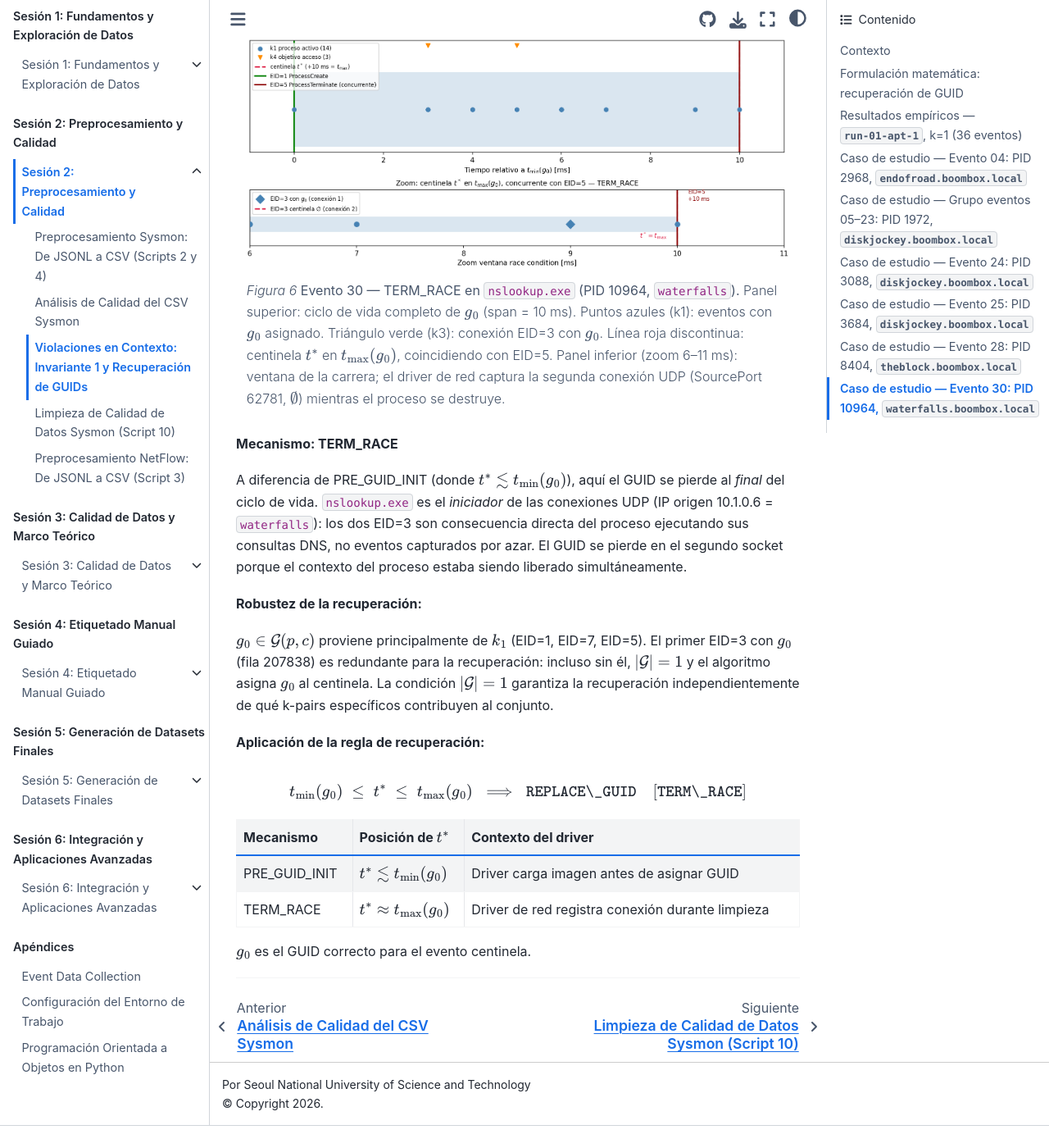
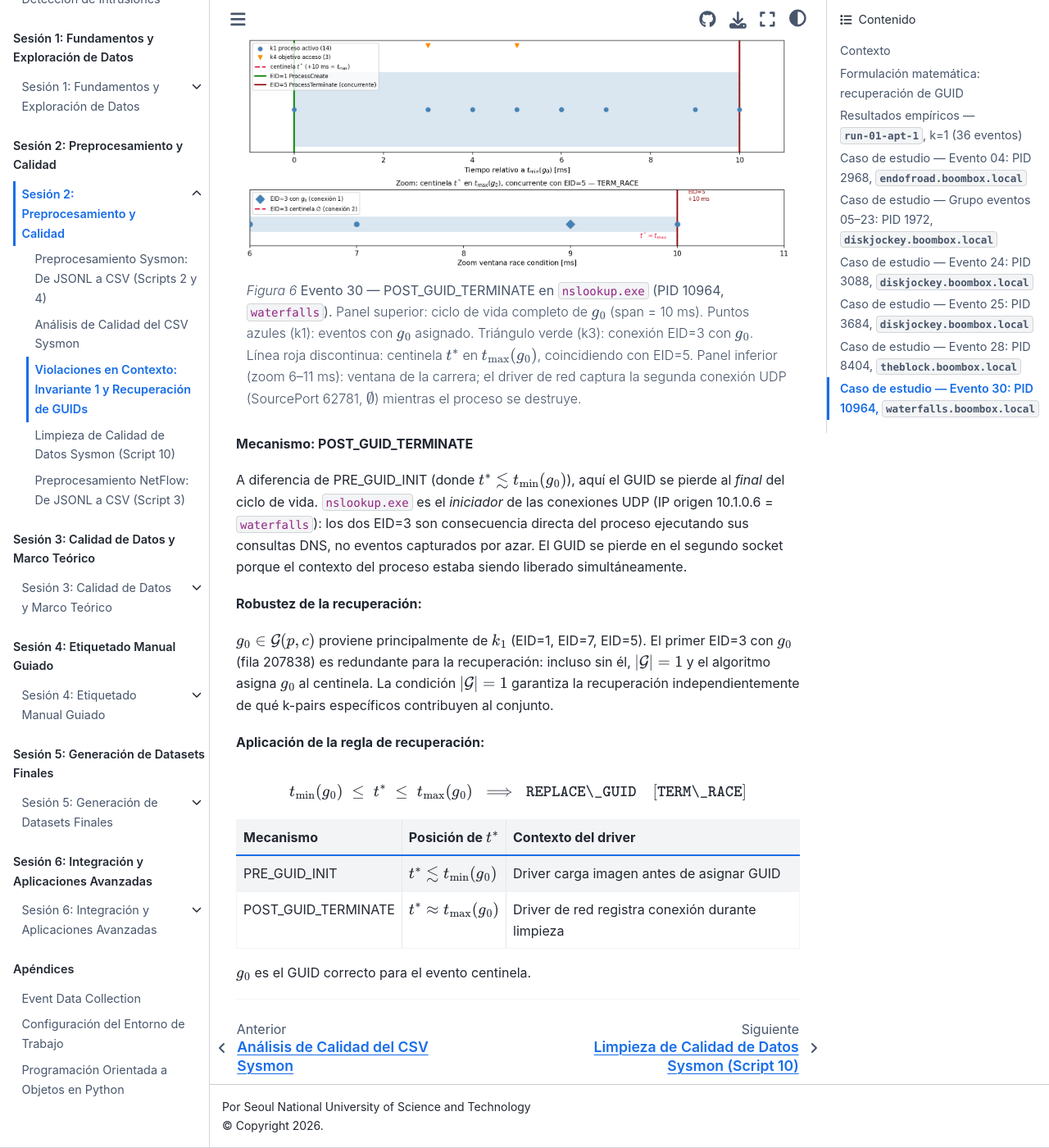
Before and after one commit to ollerenac/curso2026, a Jupyter Book: the page built from sesion-2/9-violaciones-en-contexto.md, in a window 1280 px wide and 1400 px high, scrolled down 19334 px. Shown: the whole window at 82% size. Built offline with Jupyter Book 1.0.4 settings and Sphinx 7.4.7 and the Sphinx Book theme 1.1.4, drawn with Linux system fonts in a browser that asks for light colours; before the commit the page ends 20707 px from its top, so only the background shows below that.

Commit message:
refactor(sesion-2): rename TERM_RACE → POST_GUID_TERMINATE for symmetry with PRE_GUID_INIT
POST_GUID_TERMINATE mirrors the PRE_GUID_INIT naming convention:
both describe when the GUID is unavailable relative to its lifecycle.

Co-Authored-By: Claude Sonnet 4.6 <noreply@anthropic.com>

````diff
--- a/sesion-2/9-violaciones-en-contexto.md
+++ b/sesion-2/9-violaciones-en-contexto.md
@@ -773,7 +773,7 @@ $t^* \approx t_{\min}(g_0)$.
 :name: ev30-timeline
 :width: 100%
 
-**Evento 30 — TERM_RACE en `nslookup.exe` (PID 10964, `waterfalls`).**
+**Evento 30 — POST_GUID_TERMINATE en `nslookup.exe` (PID 10964, `waterfalls`).**
 Panel superior: ciclo de vida completo de $g_0$ (span = 10 ms).
 Puntos azules (k1): eventos con $g_0$ asignado. Triángulo verde (k3): conexión EID=3 con $g_0$.
 Línea roja discontinua: centinela $t^*$ en $t_{\max}(g_0)$, coincidiendo con EID=5.
@@ -781,7 +781,7 @@ Panel inferior (zoom 6–11 ms): ventana de la carrera; el driver de red captura
 la segunda conexión UDP (SourcePort 62781, $\emptyset$) mientras el proceso se destruye.
 ```
 
-**Mecanismo: TERM_RACE**
+**Mecanismo: POST_GUID_TERMINATE**
 
 A diferencia de PRE_GUID_INIT (donde $t^* \lesssim t_{\min}(g_0)$), aquí el GUID se
 pierde al *final* del ciclo de vida. `nslookup.exe` es el *iniciador* de las
@@ -808,7 +808,7 @@ $$
 | Mecanismo | Posición de $t^*$ | Contexto del driver |
 |-----------|-------------------|---------------------|
 | PRE_GUID_INIT | $t^* \lesssim t_{\min}(g_0)$ | Driver carga imagen antes de asignar GUID |
-| TERM_RACE | $t^* \approx t_{\max}(g_0)$ | Driver de red registra conexión durante limpieza |
+| POST_GUID_TERMINATE | $t^* \approx t_{\max}(g_0)$ | Driver de red registra conexión durante limpieza |
 
 $g_0$ es el GUID correcto para el evento centinela.
 
````
Also changed, not shown: 1 other file.
